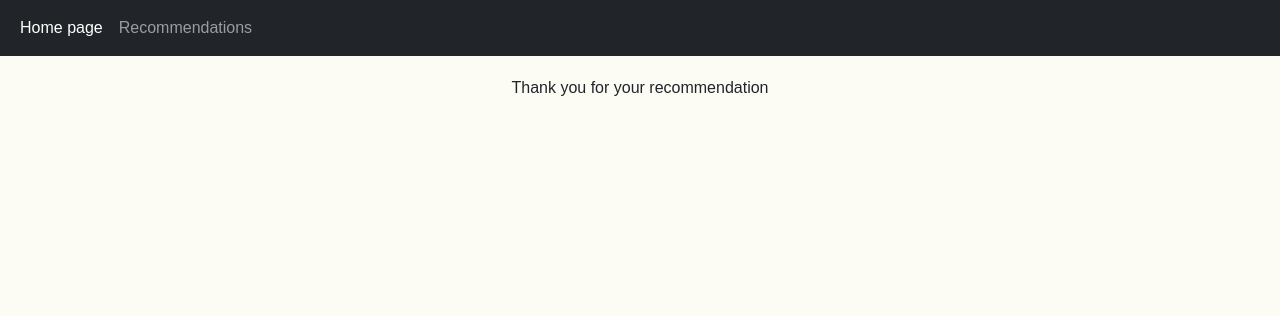
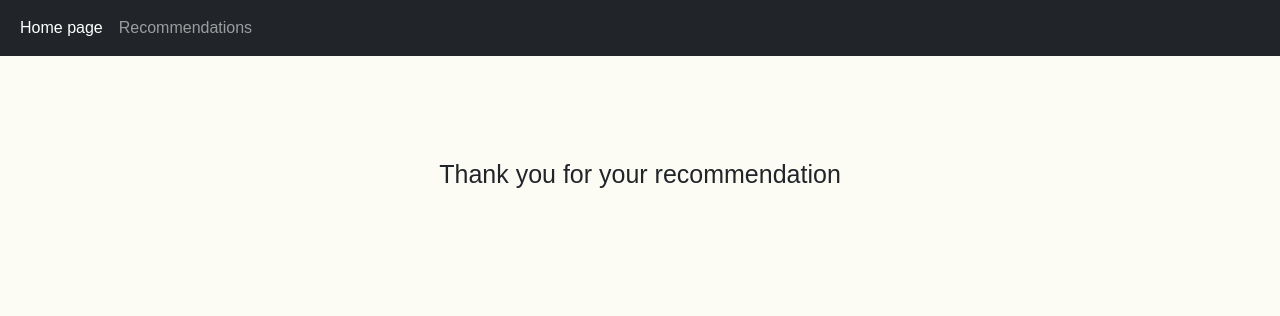
Before and after one commit to Kristof-nl/Movies, a Flask app: page /thanks in a window 1280 px wide. Shown: the top 316 px of the page. Run offline with Flask 2, Linux system fonts and the light colour scheme; some libraries are stand-ins or nearby versions; some web fonts are replaced.

Commit message:
Prevent to send an empty string to datebase

```diff
--- a/main.py
+++ b/main.py
@@ -12,8 +12,13 @@ app.db = client.Movies
 def home():
     if request.method == "POST":
         movie = request.form.get("title")
-        app.db.movie.insert_one({"movie title": movie})
-        return render_template("thanks.html")
+        #Add movie to datebase if user typed titel
+        if movie:
+            app.db.movie.insert_one({"movie title": movie})
+            return render_template("thanks.html")
+        # Prevent to add empty data to datebase
+        else:
+            return render_template("home.html")
     else:
         return render_template("home.html")
 
--- a/static/css/syle.css
+++ b/static/css/syle.css
@@ -47,12 +47,9 @@ button {
 
 
  #thanks {
+    font-size: 25px;
     text-align: center;
     display: block;
     margin: 0 auto;
-    padding: 20px;
+    padding: 100px;
  }
-
- a {
-     color: floralwhite;
- }
```
